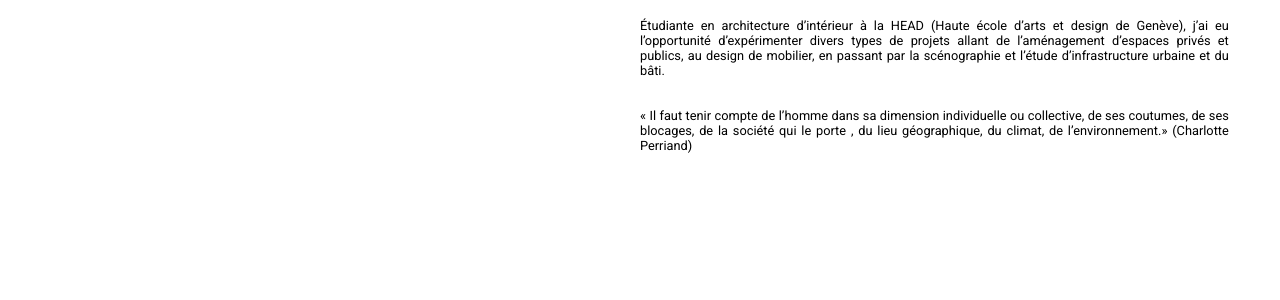
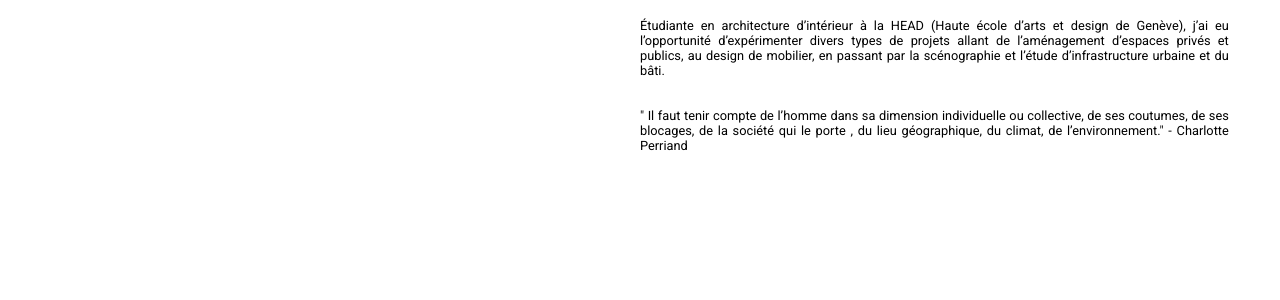
Before and after one commit to richmartins/julie-portfolio, a Jekyll site: the page built from _pages/03_about.html, in a window 1280 px wide. Shown: the part 436-736 px from the top of the page. Built offline with Jekyll 4.4.1, drawn with Linux system fonts in a browser that asks for light colours.

```diff
--- a/_pages/03_about.html
+++ b/_pages/03_about.html
@@ -22,7 +22,7 @@ group: "navigation"
         </span>
         <br /><br />
         <span>
-            « Il faut tenir compte de l’homme dans sa dimension individuelle ou collective, de ses coutumes, de ses blocages, de la société qui le porte , du lieu géographique, du climat, de l’environnement.» (Charlotte Perriand)
+            " Il faut tenir compte de l’homme dans sa dimension individuelle ou collective, de ses coutumes, de ses blocages, de la société qui le porte , du lieu géographique, du climat, de l’environnement." - Charlotte Perriand
         </span>
     </div>
 </div>
```
